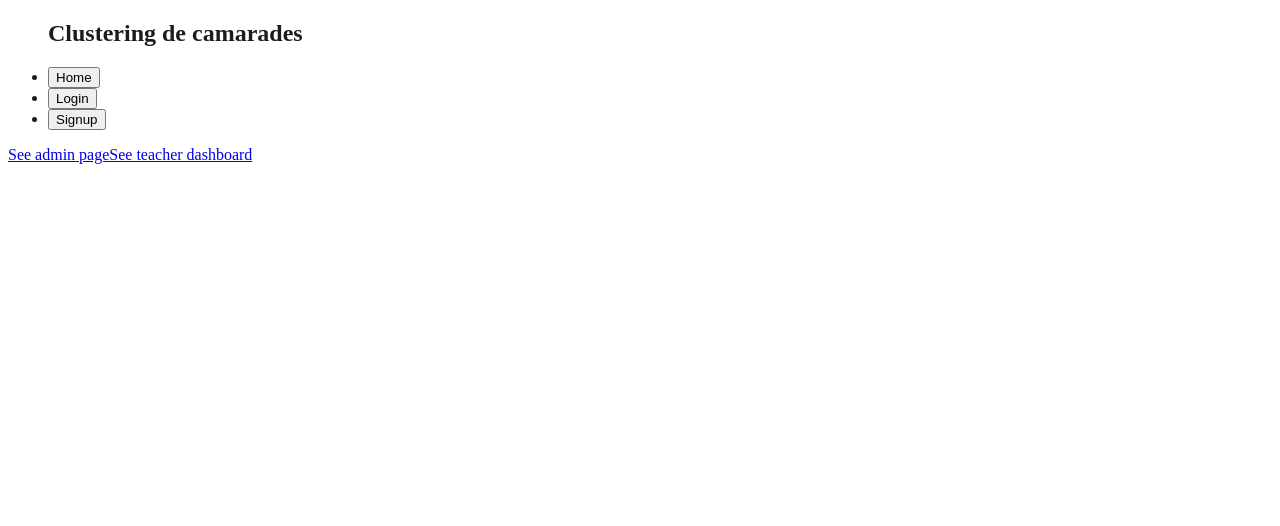
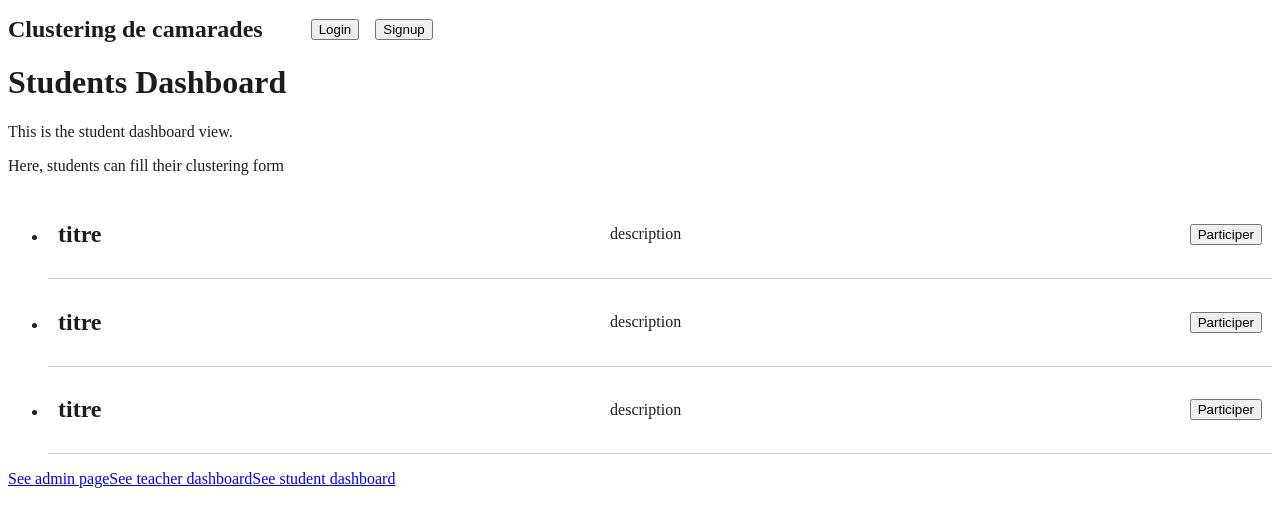
Before and after one commit to Clement-Szewczyk/clusteringDeCamarades, a Vue app in the folder frontend/: page /student in a window 1280 px wide. Shown: the top 526 px of the page. Built offline with nearby package versions, Linux system fonts and the light colour scheme.

Commit message:
Adding student utilities

```diff
--- a/frontend/src/App.vue
+++ b/frontend/src/App.vue
@@ -11,4 +11,5 @@ import NavBar from './components/NavBar.vue';
   </main>
   <RouterLink to="/admin">See admin page</RouterLink>
   <RouterLink to="/teacher">See teacher dashboard</RouterLink>
+  <RouterLink to="/student">See student dashboard</RouterLink>
 </template>
--- a/frontend/src/components/NavBar.vue
+++ b/frontend/src/components/NavBar.vue
@@ -14,15 +14,13 @@ function goToSignup() {
 function goToHome() {
     router.push({ name: 'home' });
 }
-
 </script>
 
 <template>
     <nav>
-      <ul>
-        <h1> Clustering de camarades </h1>
+      <ul class="navbar">
         <li>
-            <button @click="goToHome">Home</button>
+          <a href="#" class="navbar-title" @click.prevent="goToHome">Clustering de camarades</a>
         </li>
         <li>
             <button @click="goToLogin">Login</button>
@@ -33,3 +31,22 @@ function goToHome() {
       </ul>
     </nav>
 </template>
+
+<style scoped>
+.navbar {
+  display: flex;
+  align-items: center;
+  list-style: none;
+  padding: 0;
+  gap: 1rem;
+}
+
+.navbar-title {
+  font-size: 1.5rem;
+  font-weight: bold;
+  text-decoration: none;
+  color: inherit;
+  cursor: pointer;
+  margin-right: 2rem;
+}
+</style>
--- /dev/null
+++ b/frontend/src/components/student/FillingForm.vue
@@ -0,0 +1,28 @@
+<script setup>
+import { ref, computed } from 'vue'
+
+const n = ref(3) // nombre d'inputs (modifiable)
+const m = ref(5) // nombre d'options par select (modifiable)
+
+const mList = computed(() => Array.from({ length: m.value }, (_, i) => `Option ${i + 1}`))
+const selectedValues = ref(Array(n.value).fill(''))
+</script>
+
+<template>
+    <div class="filling-form">
+        <h1>Filling Form</h1>
+        <p>Welcome to the filling form page!</p>
+        <p>Please fill out the form below:</p>
+        <form>
+            <div v-for="(input, i) in n" :key="i" class="input-group">
+                <label :for="'input-' + i">Student {{ i + 1 }}:</label>
+                <select :id="'input-' + i" v-model="selectedValues[i]">
+                    <option v-for="(option, j) in mList" :key="j" :value="option">
+                        {{ option }}
+                    </option>
+                </select>
+            </div>
+            <button type="submit">Submit</button>
+        </form>
+    </div>
+</template>
--- /dev/null
+++ b/frontend/src/components/student/FormListItem.vue
@@ -0,0 +1,34 @@
+<script setup>
+
+import { useRouter } from 'vue-router';
+
+const router = useRouter();
+
+function goTofillingForm() {
+    router.push({ name: 'fillingForm' });
+}
+</script>
+
+<template>
+    <span>
+        <h2>titre</h2>
+        <p>description</p>
+        <button @click="goTofillingForm"> Participer </button>
+    </span>
+</template>
+
+<style scoped>
+span{
+    display: flex;
+    flex-direction: row;
+    justify-content: space-between;
+    align-items: center;
+    padding: 10px;
+    border-bottom: 1px solid #ccc;
+}
+
+h3 {
+    margin: 0;
+    flex: 1;
+}
+</style>
--- /dev/null
+++ b/frontend/src/views/StudentDashboardView.vue
@@ -0,0 +1,14 @@
+<script setup>
+import FormListItem from '@/components/student/FormListItem.vue';
+
+</script>
+<template>
+    <h1> Students Dashboard </h1>
+    <p> This is the student dashboard view. </p>
+    <p> Here, students can fill their clustering form </p>
+    <ul>
+        <li> <FormListItem/> </li>
+        <li> <FormListItem/> </li>
+        <li> <FormListItem/> </li>
+    </ul>
+</template>
```
Also changed, not shown: frontend/src/router/router.js (+7 -0 lines).
